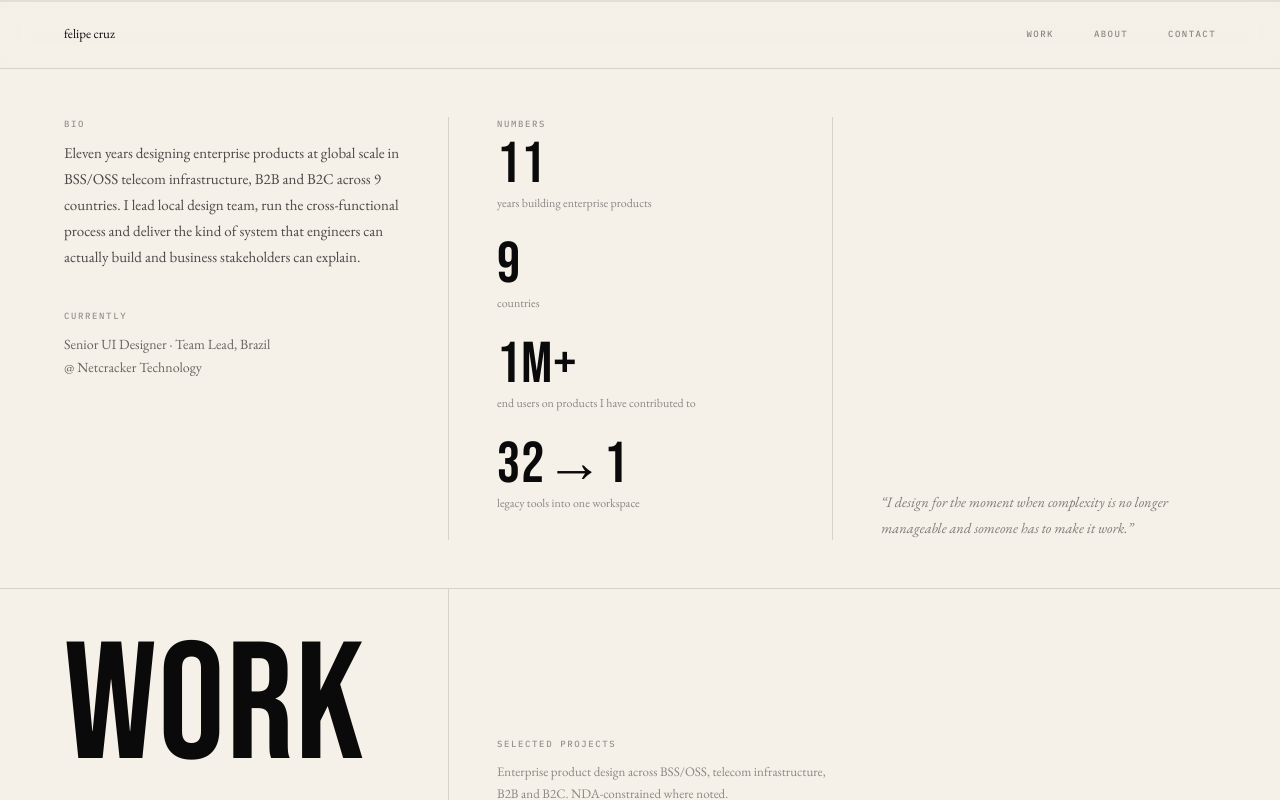
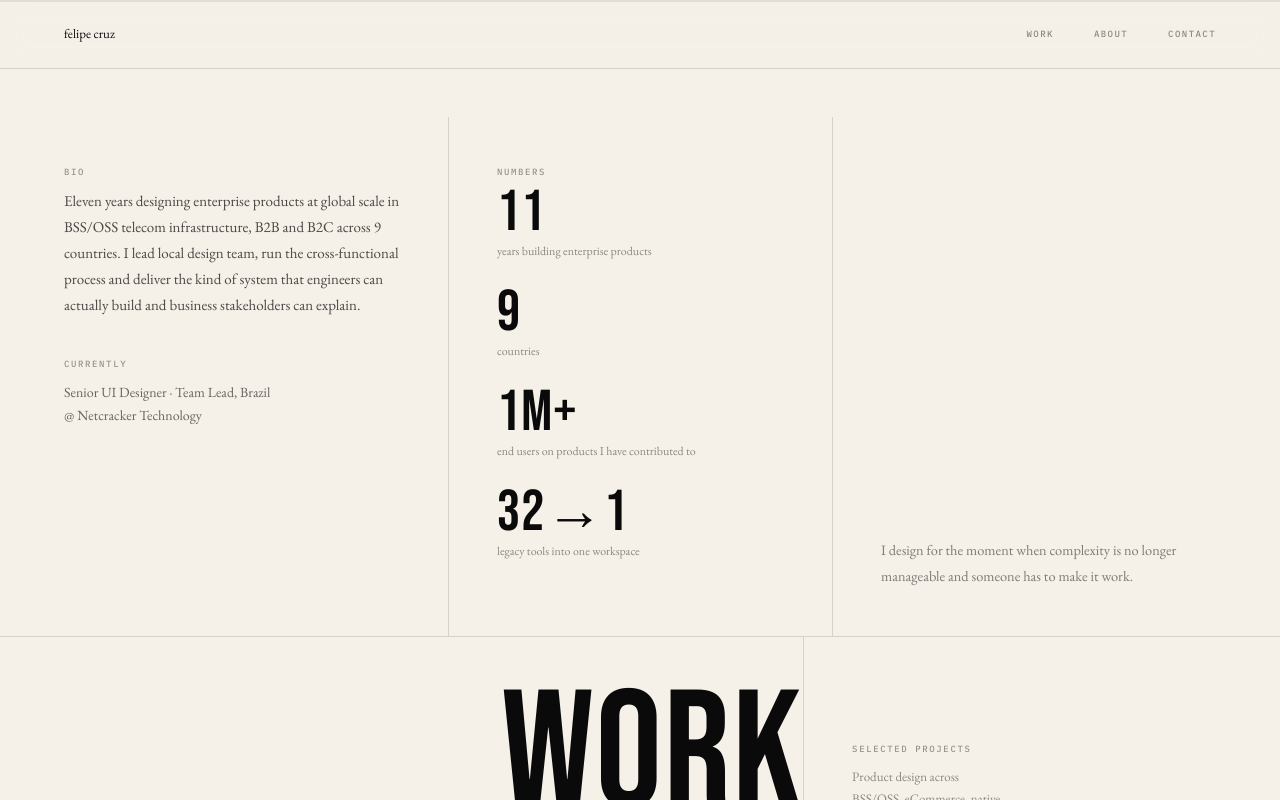
Before and after one commit to cruz-felipe/fcruz-portfolio, a Next.js app: page / in a window 1280 px wide. Shown: the top 800 px of the page. Built offline with nearby package versions, Linux system fonts and the light colour scheme.

Commit message:
Layout updates

```diff
--- a/components/Page.tsx
+++ b/components/Page.tsx
@@ -179,8 +179,10 @@ export default function Page({ data }: { data: PageData }) {
         borderBottom: "1px solid var(--border)",
         padding: "3rem var(--pad)",
         alignItems: "stretch",
+        paddingtop: "0",
+        paddingBottom: "0",
       }}>
-        <div style={{ paddingRight: "3rem" }}>
+        <div style={{ padding: "3rem 3rem 3rem 0",}}>
           <Label>bio</Label>
           <p style={{ fontFamily: "var(--font-body)", fontSize: "15px", lineHeight: 1.72, color: "rgba(10,10,10,0.72)", marginBottom: "2.5rem", textWrap: "pretty" }}>
             {data.heroBio}
@@ -191,7 +193,7 @@ export default function Page({ data }: { data: PageData }) {
           </p>
         </div>
 
-        <div className="hero-col2" style={{ borderLeft: "1px solid var(--border)", paddingLeft: "3rem", paddingRight: "3rem" }}>
+        <div className="hero-col2" style={{ borderLeft: "1px solid var(--border)", padding: "3rem", }}>
           <Label>numbers</Label>
           {[
             { value: "11", label: "years building enterprise products" },
@@ -208,11 +210,11 @@ export default function Page({ data }: { data: PageData }) {
 
         {/* Col 3: quote bottom-aligned */}
         <div className="hero-col3" style={{
-          borderLeft: "1px solid var(--border)", paddingLeft: "3rem",
+          borderLeft: "1px solid var(--border)", padding: "3rem 0 3rem 3rem",
           display: "flex", flexDirection: "column", justifyContent: "flex-end",
         }}>
-          <p style={{ fontFamily: "var(--font-body)", fontStyle: "italic", fontSize: "clamp(0.9rem, 1.1vw, 1rem)", lineHeight: 1.75, color: "rgba(10,10,10,0.5)", textWrap: "pretty" }}>
-            &ldquo;{data.heroHeadline}&rdquo;
+          <p style={{ fontFamily: "var(--font-body)", fontSize: "clamp(0.9rem, 1.1vw, 1rem)", lineHeight: 1.75, color: "rgba(10,10,10,0.5)", textWrap: "pretty" }}>
+            {data.heroHeadline}
           </p>
         </div>
       </section>
@@ -229,7 +231,7 @@ export default function Page({ data }: { data: PageData }) {
       }}>
         <div style={{
           fontFamily: "var(--font-display)", fontSize: "clamp(5.5rem, 13vw, 15rem)",
-          lineHeight: 0.86, letterSpacing: "0.01em", color: "var(--ink)", paddingBottom: "3rem", paddingTop: "3rem",
+          lineHeight: 0.86, letterSpacing: "0.01em", color: "var(--ink)", paddingBottom: "3rem", paddingTop: "3rem",paddingLeft: "27.33rem",
           opacity: mounted ? 1 : 0, transform: mounted ? "none" : "translateY(16px)",
           transition: "opacity 0.6s ease 0.1s, transform 0.6s ease 0.1s",
         }}>
@@ -242,7 +244,7 @@ export default function Page({ data }: { data: PageData }) {
         }}>
           <Label>selected projects</Label>
           <p style={{ fontFamily: "var(--font-body)", fontSize: "13px", color: "var(--muted)", lineHeight: 1.65, textWrap: "pretty" }}>
-            Enterprise product design across BSS/OSS, telecom infrastructure, B2B and B2C. NDA-constrained where noted.
+            Product design across BSS/OSS, eCommerce, native mobile, B2B and B2C. NDA-constrained where noted.
           </p>
         </div>
       </div>
```
